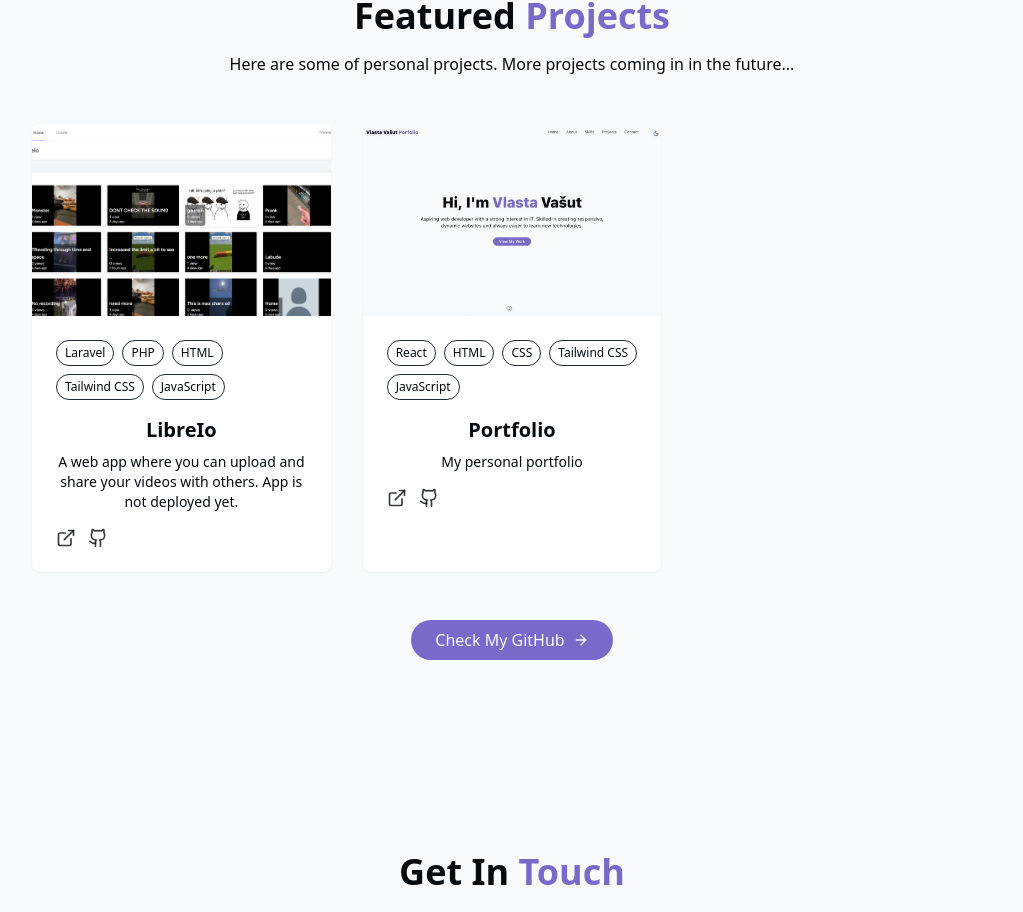
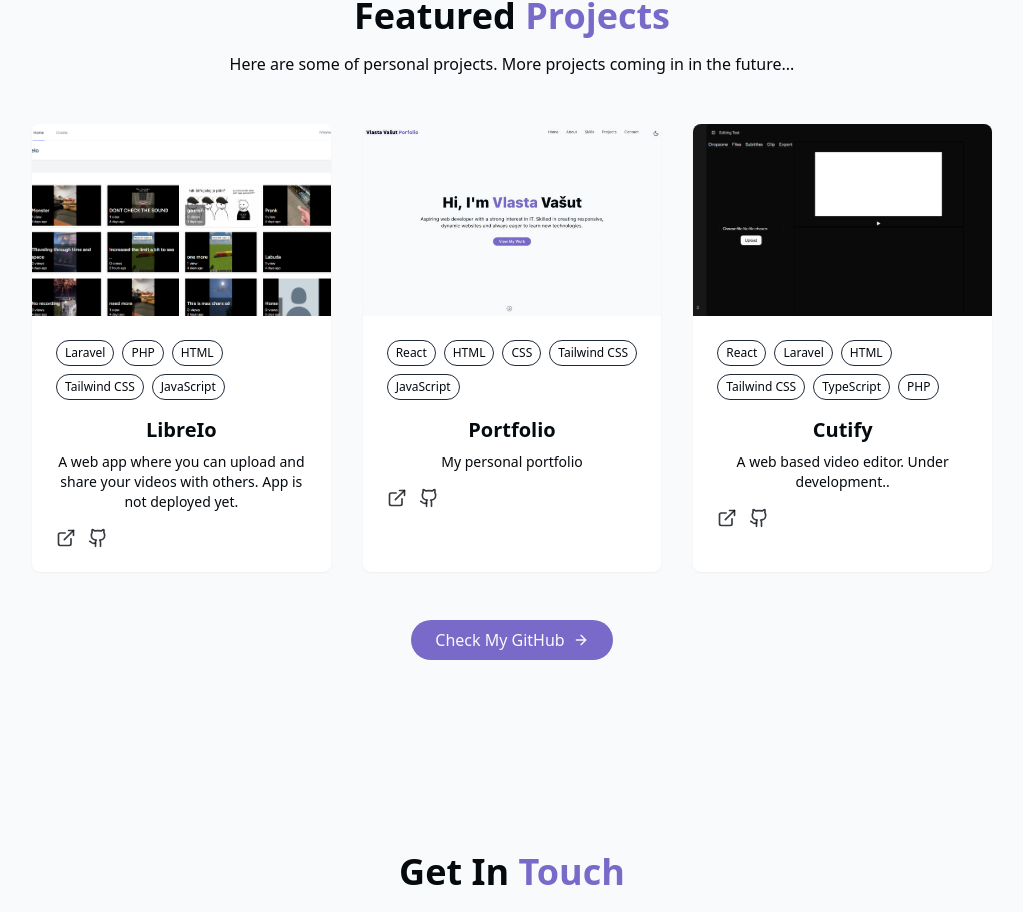
Before and after one commit to iVlastart/portfolio, a React (Vite) app: page / in a window 1280 px wide. Shown: the part 2136-3048 px from the top of the page, without its empty margins (128-1151 px from the left). Built offline with nearby package versions, Linux system fonts and the light colour scheme.

Commit message:
Updated projects

```diff
--- a/src/Components/Sections/ProjectsSection.jsx
+++ b/src/Components/Sections/ProjectsSection.jsx
@@ -19,6 +19,15 @@ const projects = [
         tags: ['React', 'HTML', 'CSS', 'Tailwind CSS', 'JavaScript'],
         github: 'https://github.com/iVlastart/portfolio',
         demo: 'https://vlastavasutportfolio.vercel.app/'
+    },
+    {
+        id: 3,
+        title: 'Cutify',
+        description: 'A web based video editor. Under development..',
+        img: '/projects/Cutify.webp',
+        tags: ['React', 'Laravel', 'HTML', 'Tailwind CSS', 'TypeScript', 'PHP'],
+        github: 'https://github.com/iVlastart/Cutify',
+        demo: '#'
     },
 ];
 
```
Also changed, not shown: public/projects/Cutify.webp (added).
